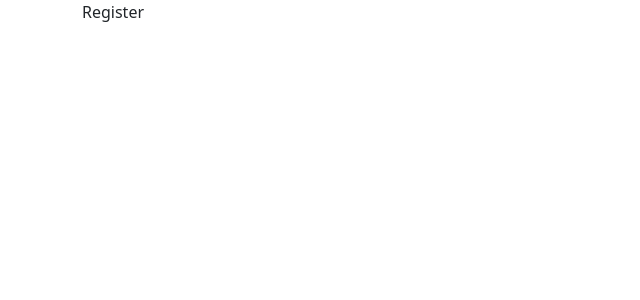
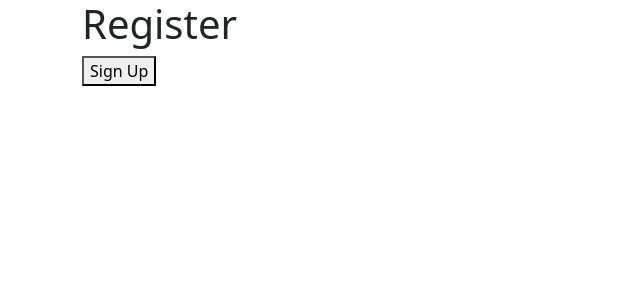
Before and after one commit to IbnDaanis/jwt-pern, a React (Create React App) app in the folder client/: page /register in a window 1280 px wide. Shown: the top 300 px of the page, without its empty margins (0-640 px from the left). Built offline with nearby package versions, Linux system fonts and the light colour scheme.

Commit message:
Register setAuth

```diff
--- a/client/src/components/Register.js
+++ b/client/src/components/Register.js
@@ -1,5 +1,10 @@
 import React from 'react'
 
-export const Register = () => {
-  return <div>Register</div>
+export const Register = ({ setIsAuthenticated }) => {
+  return (
+    <div>
+      <h1>Register</h1>
+      <button onClick={() => setIsAuthenticated(true)}>Sign Up</button>
+    </div>
+  )
 }
```
